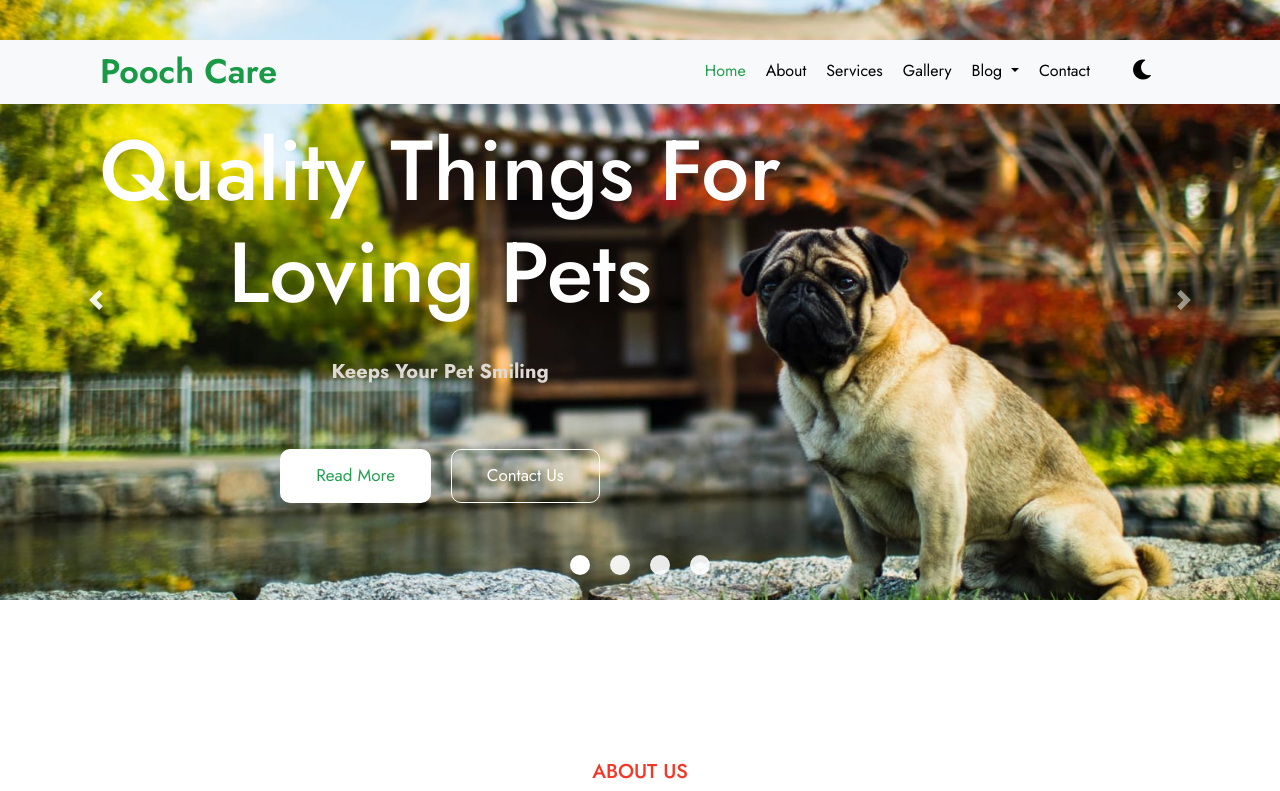
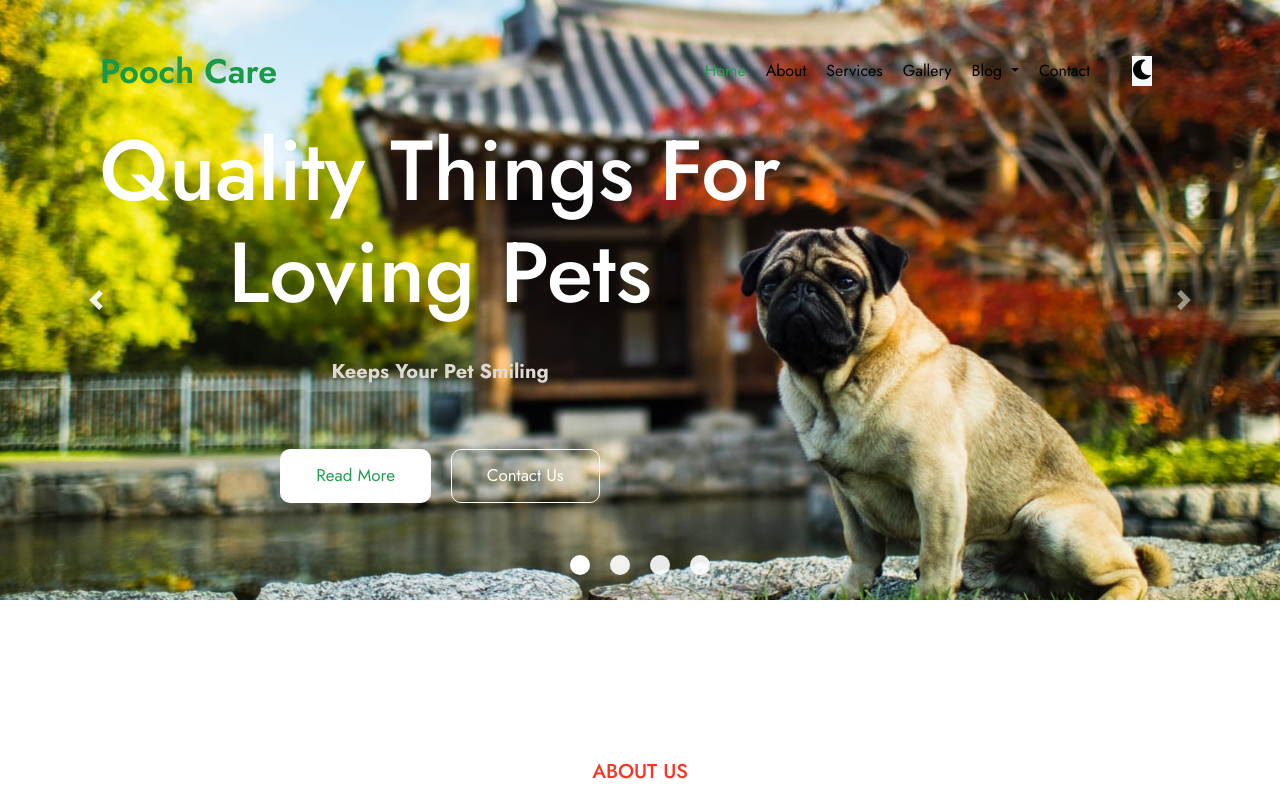
Before and after one commit to hiimscarlet/BC25_capstone, a plain HTML site: page index.html in a window 1280 px wide. Shown: the top 791 px of the page. Drawn offline with nearby package versions, Linux system fonts and the light colour scheme; a script that the page names is missing.

Commit message:
update dark/light theme lần 4

```diff
--- a/index.html
+++ b/index.html
@@ -66,7 +66,7 @@
 
 <body>
     <header id="header">
-        <nav class="navbar navbar-expand-md bg-light">
+        <nav class="navbar navbar-expand-md">
             <!-- Brand -->
             <a id="logo" class="navbar-brand" href="#">Pooch Care</a>
 
```
